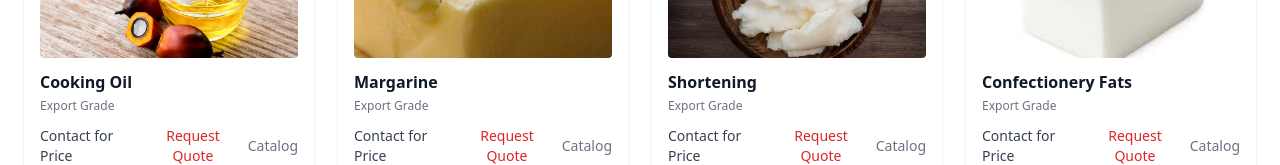
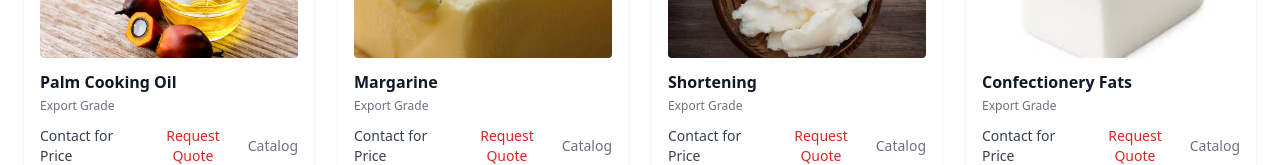
Before and after one commit to sjahmed1445/canada-trade-hub-site, a React (Vite) app: page / in a window 1280 px wide. Shown: the part 743-908 px from the top of the page. Built offline with nearby package versions, Linux system fonts and the light colour scheme.

Commit message:
Rename Cooking Oil to Palm Cooking Oil

```diff
--- a/src/CanadaTradeHub_SPA.jsx
+++ b/src/CanadaTradeHub_SPA.jsx
@@ -2,7 +2,7 @@ import React, {useState} from "react";
 const FORM_ENDPOINT = "https://formspree.io/f/your-form-id"; // replace with your Formspree endpoint
 export default function CanadaTradeHub(){
   const products = [
-    { title: "Cooking Oil", subtitle: "Export Grade", price: "Contact for Price", key: "cooking-oil", img: "/images/palmoil.jpg" },
+    { title: "Palm Cooking Oil", subtitle: "Export Grade", price: "Contact for Price", key: "cooking-oil", img: "/images/palmoil.jpg" },
     { title: "Margarine", subtitle: "Export Grade", price: "Contact for Price", key: "margarine", img: "/images/margarines.jpg" },
     { title: "Shortening", subtitle: "Export Grade", price: "Contact for Price", key: "shortening", img: "/images/shortening.jpg" },
     { title: "Confectionery Fats", subtitle: "Export Grade", price: "Contact for Price", key: "confectionery-fats", img: "/images/confectioneryfats.jpg" },
```
